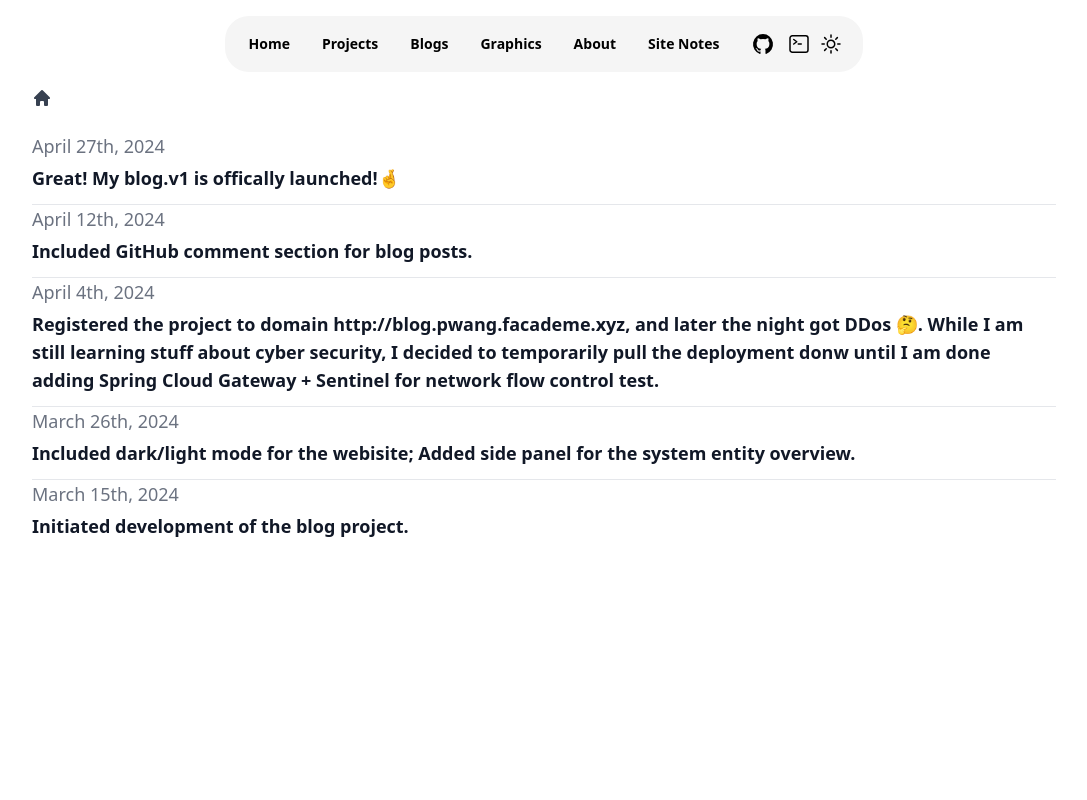
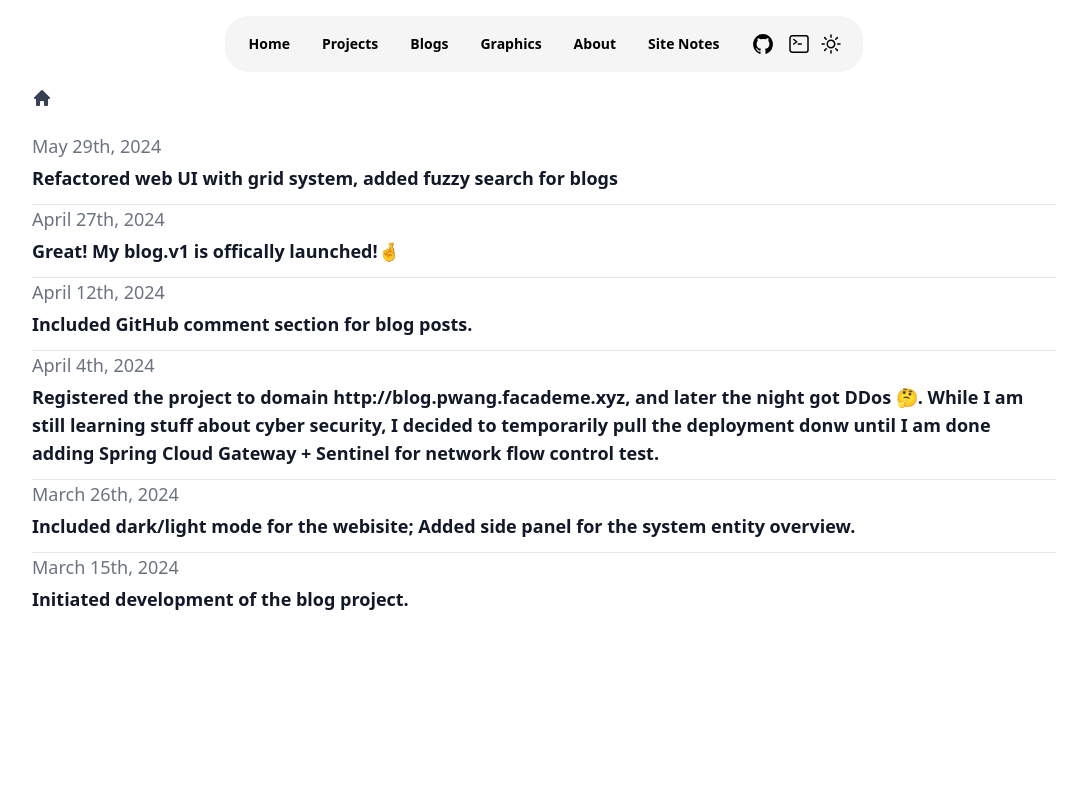
Before and after one commit to pwang1997/zhengliang.facade, a Next.js app: page /site-notes in a window 1280 px wide. Shown: the top 800 px of the page, without its empty margins (96-1183 px from the left). Built offline with nearby package versions, Linux system fonts and the light colour scheme.

Commit message:
updated site notes

```diff
--- a/src/app/site-notes/site-notes.ts
+++ b/src/app/site-notes/site-notes.ts
@@ -22,6 +22,11 @@ const _2024_04_27 = {
     date : "April 27th, 2024",
     text : "Great! My blog.v1 is offically launched!🤞"
 }
-const notes = [_2024_04_27, _2024_04_12, _2024_04_04, _2024_03_26, _2024_03_15];
+
+const _2024_05_29 = {
+    date : "May 29th, 2024",
+    text : "Refactored web UI with grid system, added fuzzy search for blogs"
+}
+const notes = [_2024_05_29, _2024_04_27, _2024_04_12, _2024_04_04, _2024_03_26, _2024_03_15];
 
 export default notes;
```
